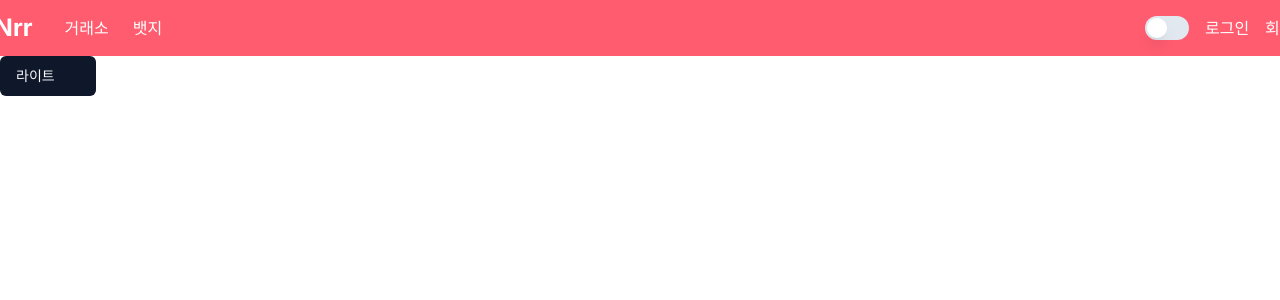
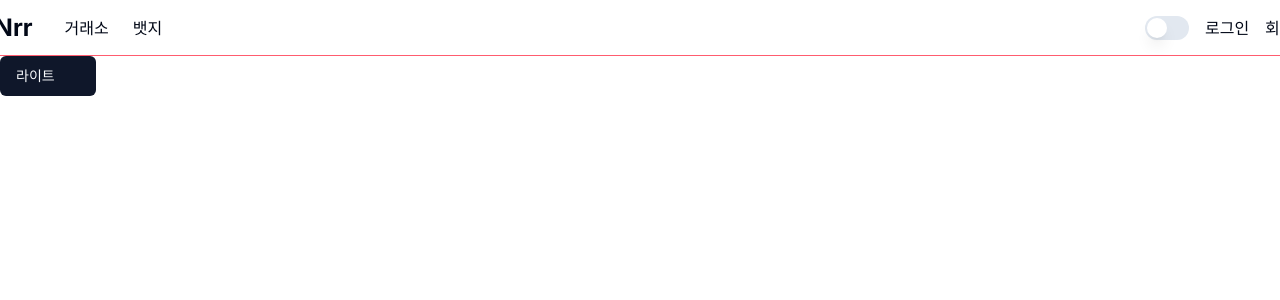
Before and after one commit to orrnrr/orrnrr-web, a Next.js app: page / in a window 1280 px wide. Shown: the top 300 px of the page. Built offline with nearby package versions, Linux system fonts and the light colour scheme.

Commit message:
헤더 배경 제거

```diff
--- a/components/common/header/Header.tsx
+++ b/components/common/header/Header.tsx
@@ -4,12 +4,12 @@ import DarkModeSwitch from "../darkModeSwitch/DarkModeSwitch";
 
 export default function Header() {
   return (
-    <header className="bg-main w-full h-14 flex flex-col items-center justify-center fixed top-0 z-50">
+    <header className="bg-background border-b border-main w-full h-14 flex flex-col items-center justify-center fixed top-0 z-50">
       <div className="w-[1400px] flex justify-between items-center gap-4 px-4">
-        <h1 className="flex-none text-2xl font-bold text-white">
+        <h1 className="flex-none text-2xl font-bold">
           <Link href="/">OrrNrr</Link>
         </h1>
-        <ul className="flex-auto  flex text-white px-4 gap-6">
+        <ul className="flex-auto  flex px-4 gap-6">
           <li>
             <Link href="/exchange">거래소</Link>
           </li>
@@ -20,7 +20,7 @@ export default function Header() {
         <div className="flex items-center">
           <DarkModeSwitch />
         </div>
-        <ul className="flex items-center gap-4 text-white">
+        <ul className="flex items-center gap-4">
           <li>
             <Link href="/login">로그인</Link>
           </li>
```
